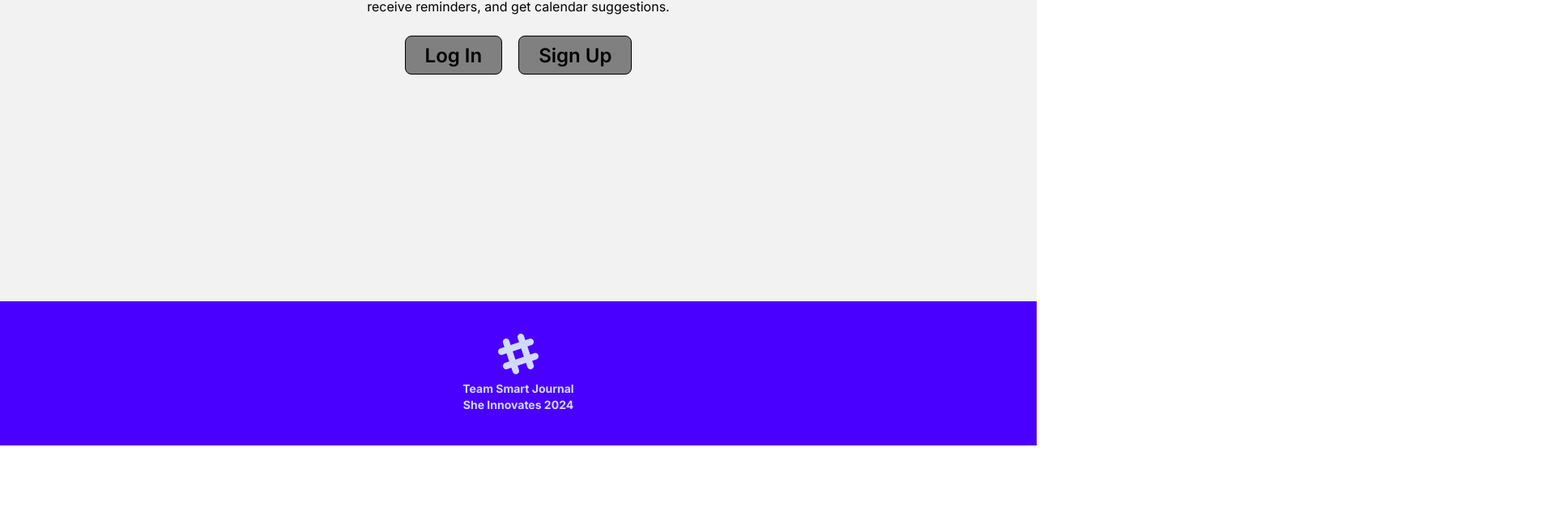
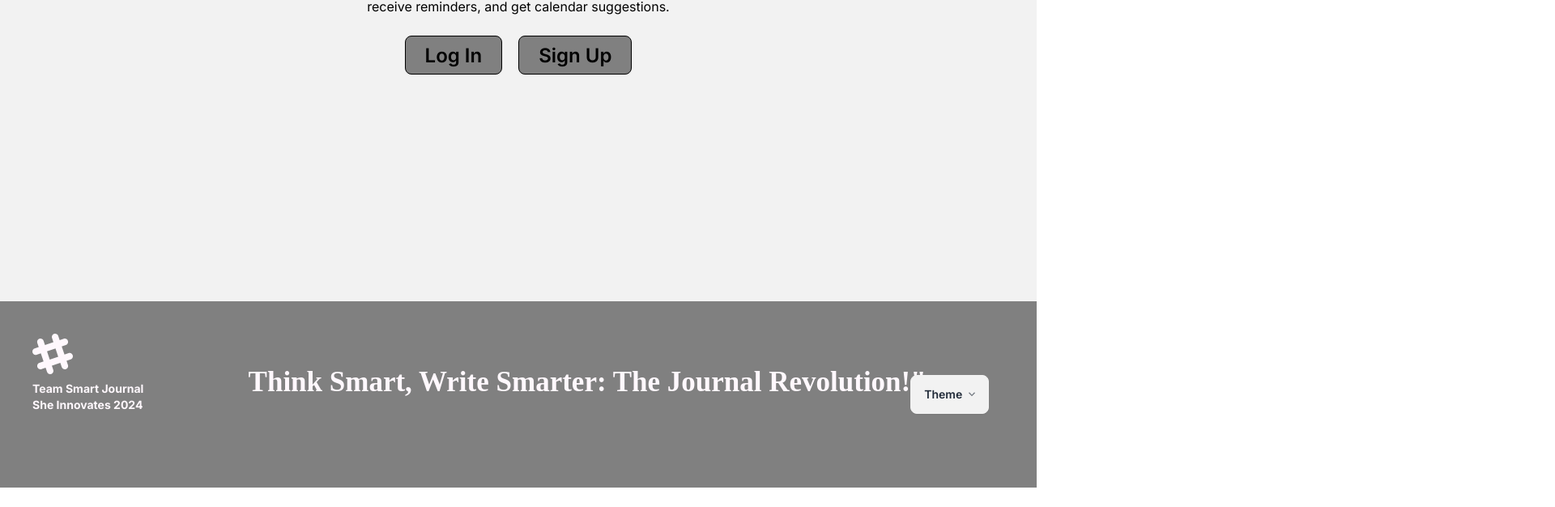
Before and after one commit to lampealex888/sheinnovates2024-smart-journal, a Next.js app: page / in a window 1280 px wide. Shown: the part 428-1054 px from the top of the page at 81% size, 1920 px wide, since content can reach past the window. Before the commit the page ends 978 px from the top, so only its background shows below. Built offline with nearby package versions, Linux system fonts and the light colour scheme.

Commit message:
footer updates

```diff
--- a/src/app/globals.css
+++ b/src/app/globals.css
@@ -87,3 +87,21 @@ body {
 .dropdown:hover .menu {
   display: block;
 }
+
+.footer {
+  height: 230px;
+  background-color: gray;
+}
+
+.dropdown {
+  margin: auto;
+}
+
+.slogan {
+  width: 500%;
+  margin-left: 10%;
+  font-family: "Lucida Handwriting", cursive;
+  font-size: 250%;
+  position:relative;
+  top: 50px;
+}
--- a/src/app/page.jsx
+++ b/src/app/page.jsx
@@ -35,14 +35,33 @@ export default function Home() {
       </div>
 
       {/* footer */}
-      <footer className="footer footer-center p-10 bg-primary text-primary-content">
+      <footer className="footer p-10 text-secondary-content footer">
         <aside>
           <svg width="50" height="50" viewBox="0 0 24 24" xmlns="http://www.w3.org/2000/svg" fillRule="evenodd" clipRule="evenodd" className="inline-block fill-current"><path d="M22.672 15.226l-2.432.811.841 2.515c.33 1.019-.209 2.127-1.23 2.456-1.15.325-2.148-.321-2.463-1.226l-.84-2.518-5.013 1.677.84 2.517c.391 1.203-.434 2.542-1.831 2.542-.88 0-1.601-.564-1.86-1.314l-.842-2.516-2.431.809c-1.135.328-2.145-.317-2.463-1.229-.329-1.018.211-2.127 1.231-2.456l2.432-.809-1.621-4.823-2.432.808c-1.355.384-2.558-.59-2.558-1.839 0-.817.509-1.582 1.327-1.846l2.433-.809-.842-2.515c-.33-1.02.211-2.129 1.232-2.458 1.02-.329 2.13.209 2.461 1.229l.842 2.515 5.011-1.677-.839-2.517c-.403-1.238.484-2.553 1.843-2.553.819 0 1.585.509 1.85 1.326l.841 2.517 2.431-.81c1.02-.33 2.131.211 2.461 1.229.332 1.018-.21 2.126-1.23 2.456l-2.433.809 1.622 4.823 2.433-.809c1.242-.401 2.557.484 2.557 1.838 0 .819-.51 1.583-1.328 1.847m-8.992-6.428l-5.01 1.675 1.619 4.828 5.011-1.674-1.62-4.829z"></path></svg>
           <p className="font-bold">
             Team Smart Journal <br/>She Innovates 2024
           </p>
-           {/* <p>Copyright © 2024 - All right reserved</p> */}
         </aside>
+
+        <aside>
+          <p className="font-bold slogan">
+          Think Smart, Write Smarter: The Journal Revolution!"
+          </p>
+        </aside>
+
+        <div className="dropdown mb-72 dropdown">
+          <div tabIndex={0} role="button" className="btn m-1">
+            Theme
+            <svg width="12px" height="12px" className="h-2 w-2 fill-current opacity-60 inline-block" xmlns="http://www.w3.org/2000/svg" viewBox="0 0 2048 2048"><path d="M1799 349l242 241-1017 1017L7 590l242-241 775 775 775-775z"></path></svg>
+          </div>
+          <ul tabIndex={0} className="dropdown-content z-[1] p-2 shadow-2xl bg-base-300 rounded-box w-52">
+            <li><input type="radio" name="theme-dropdown" className="theme-controller btn btn-sm btn-block btn justify-start" aria-label="Default" value="default"/></li>
+            <li><input type="radio" name="theme-dropdown" className="theme-controller btn btn-sm btn-block btn justify-start" aria-label="Retro" value="retro"/></li>
+            <li><input type="radio" name="theme-dropdown" className="theme-controller btn btn-sm btn-block btn justify-start" aria-label="Cyberpunk" value="cyberpunk"/></li>
+            <li><input type="radio" name="theme-dropdown" className="theme-controller btn btn-sm btn-block btn justify-start" aria-label="Valentine" value="valentine"/></li>
+            <li><input type="radio" name="theme-dropdown" className="theme-controller btn btn-sm btn-block btn justify-start" aria-label="Aqua" value="aqua"/></li>
+          </ul>
+        </div>
       </footer>
 
     </main>
```
